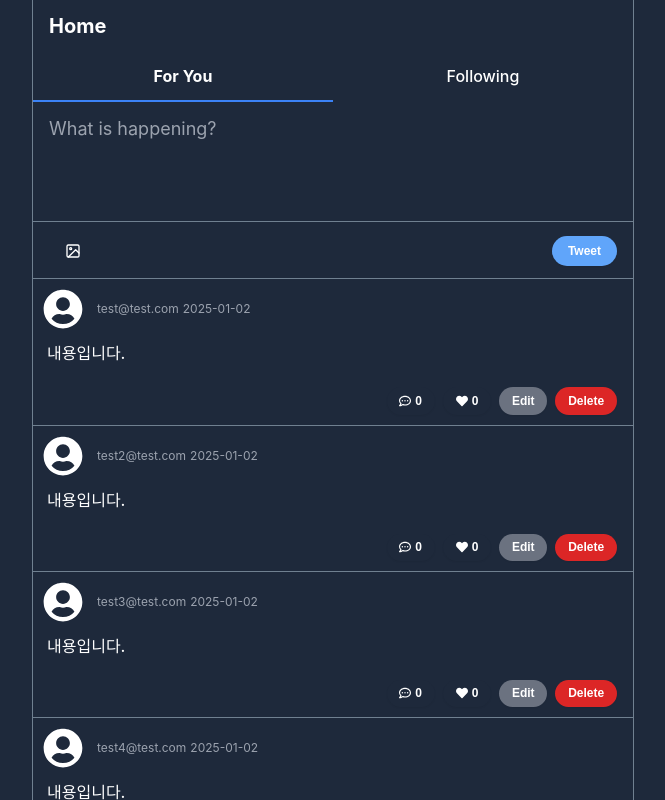
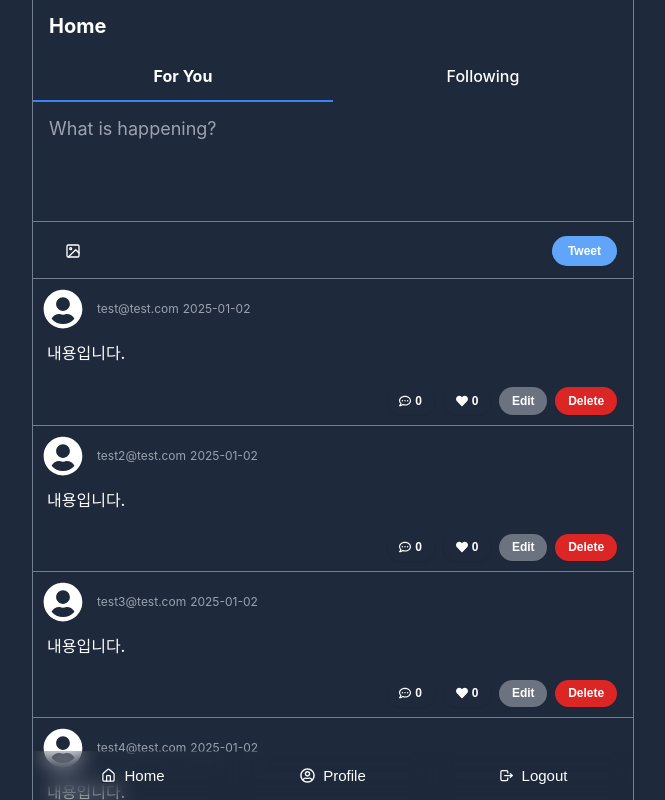
Before and after one commit to santa-developer/twitter-app, a React (Create React App) app: page / in a window 1280 px wide. Shown: the top 800 px of the page, without its empty margins (307-972 px from the left). Built offline with nearby package versions, Linux system fonts and the light colour scheme.

Commit message:
design: footer 스타일링

```diff
--- a/src/index.scss
+++ b/src/index.scss
@@ -47,6 +47,39 @@ body {
   cursor: pointer;
   box-shadow: 0 1px 2px 0 rgba(0, 0, 0, 0.05);
   transition: all 0.3s ease-in-out;
+}
+
+// footer
+.footer {
+  position: fixed;
+  right: 0;
+  left: 0;
+  bottom: 0;
+  width: 100%;
+  max-width: 600px;
+  margin: 0 auto;
+  color: $white;
+  background-color: transparent;
+  z-index: 10;
+
+  &__grid {
+    display: grid;
+    grid-template-columns: repeat(3, minmax(0, 1fr));
+    background-color: transparent;
+
+    button {
+      display: flex;
+      justify-content: center;
+      align-items: center;
+      gap: 8px;
+      padding: 16px;
+      font-size: 15px;
+      background-color: transparent;
+      backdrop-filter: blur(10px);
+      border: none;
+      cursor: pointer;
+    }
+  }
 }
 
 // home 레이아웃
```
